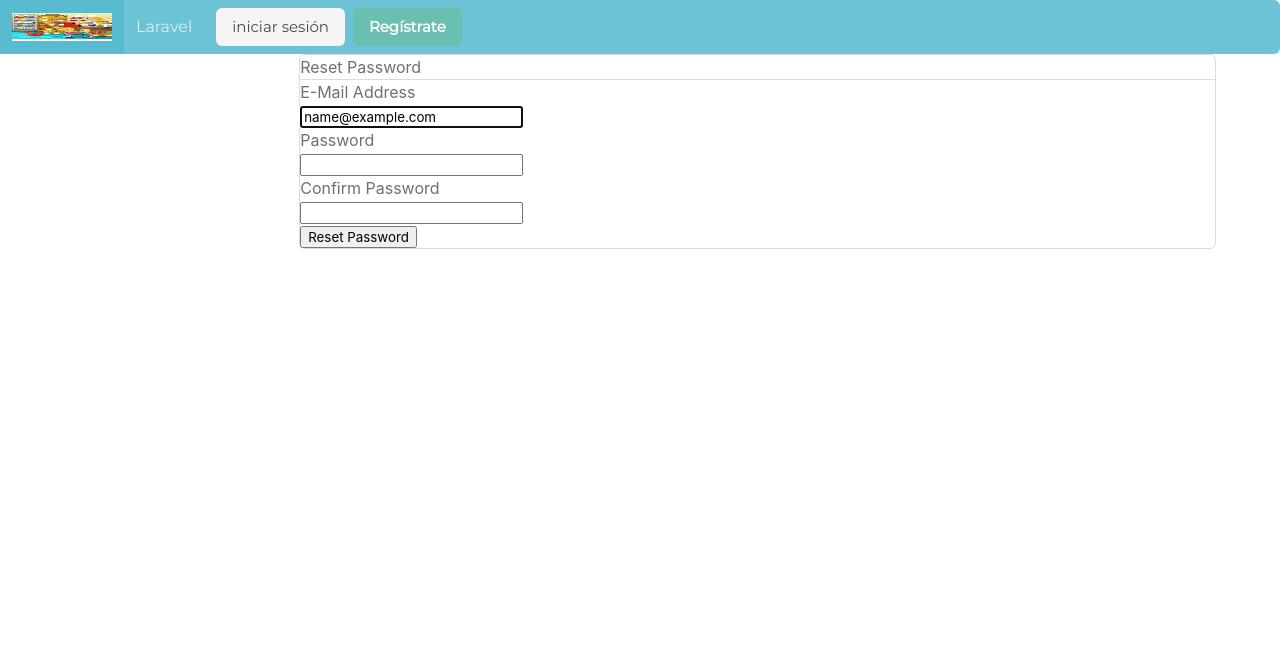
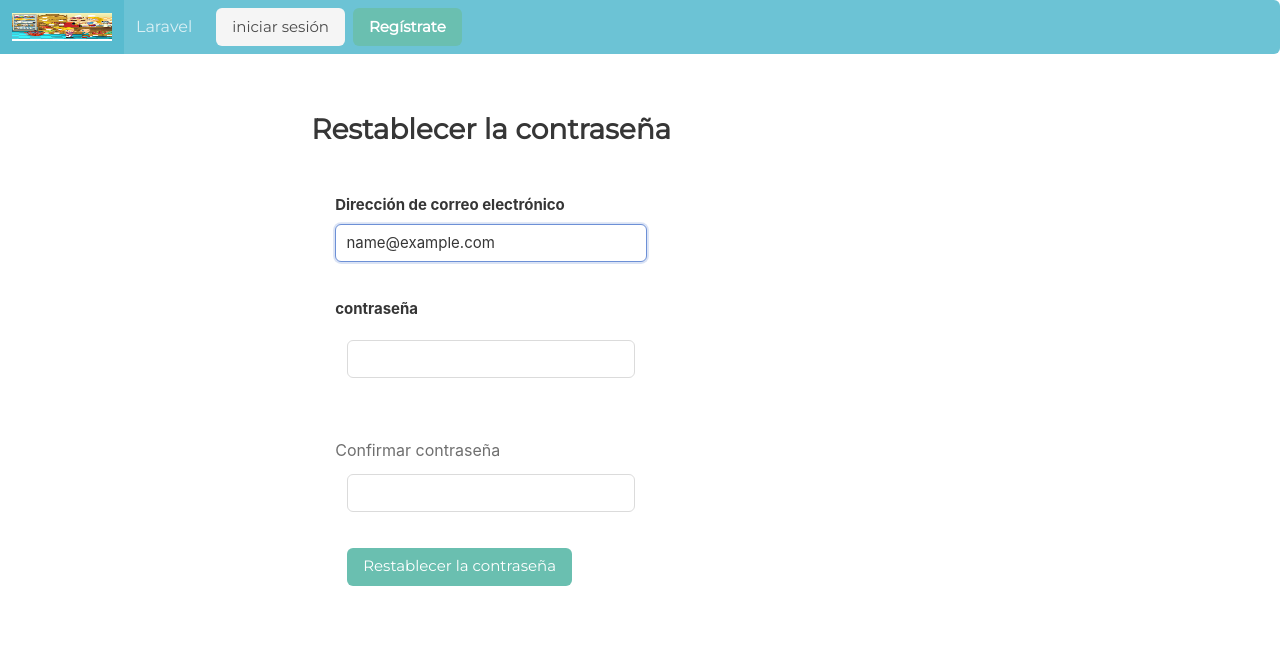
Before and after one commit to LidiaLemus/MiniTiendaFuturo, a Laravel app: template resources/views/auth/passwords/reset.blade.php in a window 1280 px wide. Shown: the top 645 px of the page. Run offline with Laravel 8, Linux system fonts and the light colour scheme; the template is opened without the code that fills it: most values are stand-ins (such as "Sample title", 1, 10 or a date in 2020); some libraries are stand-ins or nearby versions.

Commit message:
design of password reset views

```diff
--- a/resources/views/auth/passwords/reset.blade.php
+++ b/resources/views/auth/passwords/reset.blade.php
@@ -1,58 +1,67 @@
 @extends('layouts.app')
 
 @section('content')
+<br>
+<br>
 <div class="container">
-    <div class="row justify-content-center">
-        <div class="col-md-8">
-            <div class="card">
-                <div class="card-header">{{ __('Reset Password') }}</div>
+   <div class="columns">
+    <div class="card-content">
 
-                <div class="card-body">
+        <div class="title">{{ __('Restablecer la contraseña') }}</div>
+
+        <div class="card-content">
             <form method="POST" action="{{ route('password.update') }}">
                 @csrf
 
                 <input type="hidden" name="token" value="{{ $token }}">
 
-                        <div class="form-group row">
-                            <label for="email" class="col-md-4 col-form-label text-md-right">{{ __('E-Mail Address') }}</label>
+                <div class="field">
+                    <label for="email" class="label">{{ __('Dirección de correo electrónico') }}</label>
 
-                            <div class="col-md-6">
-                                <input id="email" type="email" class="form-control @error('email') is-invalid @enderror" name="email" value="{{ $email ?? old('email') }}" required autocomplete="email" autofocus>
+                    <input id="email" type="email" class="input @error('email') is-invalid @enderror" name="email" value="{{ $email ?? old('email') }}" required autocomplete="email" autofocus>
 
+                    <div class="column">
                         @error('email')
-                                    <span class="invalid-feedback" role="alert">
+                    <span class="notification">
                         <strong>{{ $message }}</strong>
                     </span>
                     @enderror
                 </div>
                         </div>
 
-                        <div class="form-group row">
-                            <label for="password" class="col-md-4 col-form-label text-md-right">{{ __('Password') }}</label>
+                        <div class="field">
+                            <label for="password" class="label">{{ __('contraseña') }}</label>
 
-                            <div class="col-md-6">
-                                <input id="password" type="password" class="form-control @error('password') is-invalid @enderror" name="password" required autocomplete="new-password">
+                            <div class="column">
+                                <div class="field">
+                                    <div class="control">
+                                        <input id="password" type="password" class="input @error('password') is-invalid @enderror" name="password" required autocomplete="new-password">
+
+                                    </div>
+                                </div>
+                                <div class="column">
 
                                     @error('password')
-                                    <span class="invalid-feedback" role="alert">
+                                    <span class="notification" role="alert">
                                         <strong>{{ $message }}</strong>
                                     </span>
                                     @enderror
                                 </div>
                             </div>
+                        </div>
 
-                        <div class="form-group row">
-                            <label for="password-confirm" class="col-md-4 col-form-label text-md-right">{{ __('Confirm Password') }}</label>
+                        <div class="field">
+                            <label for="password-confirm" class="lable">{{ __('Confirmar contraseña') }}</label>
 
-                            <div class="col-md-6">
-                                <input id="password-confirm" type="password" class="form-control" name="password_confirmation" required autocomplete="new-password">
+                            <div class="column">
+                                <input id="password-confirm" type="password" class="input" name="password_confirmation" required autocomplete="new-password">
                             </div>
                         </div>
 
-                        <div class="form-group row mb-0">
-                            <div class="col-md-6 offset-md-4">
-                                <button type="submit" class="btn btn-primary">
-                                    {{ __('Reset Password') }}
+                        <div class="field">
+                            <div class="column">
+                                <button type="submit" class="button is-primary">
+                                    {{ __('Restablecer la contraseña') }}
                                 </button>
                             </div>
                         </div>
@@ -61,5 +70,4 @@
                 </div>
             </div>
         </div>
-</div>
         @endsection
```
Also changed, not shown: resources/views/auth/passwords/confirm.blade.php (+5 -4 lines), resources/views/auth/passwords/email.blade.php (+24 -17 lines), resources/views/auth/verify.blade.php (+20 -10 lines). Lines whose indentation alone changed are shown as unchanged.
